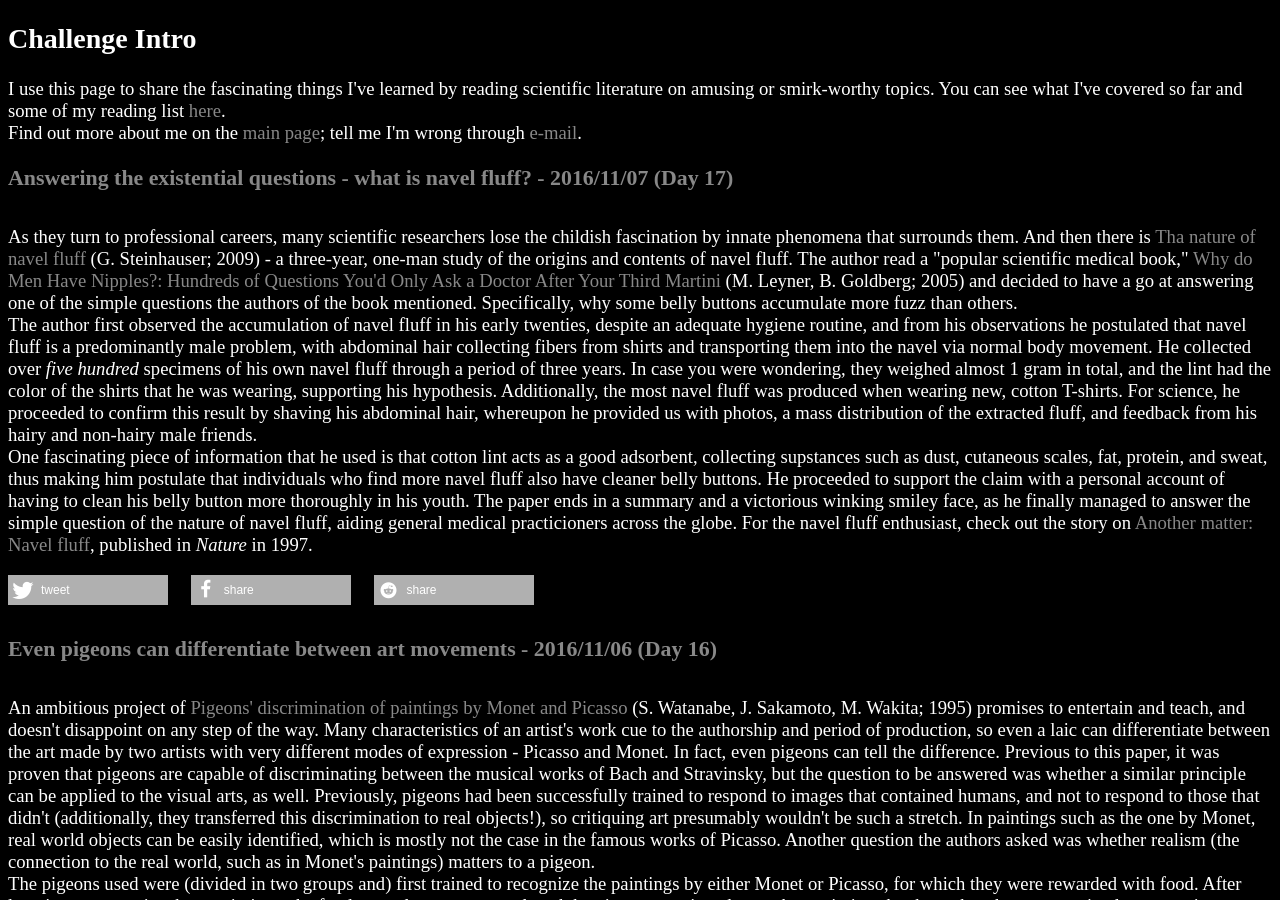
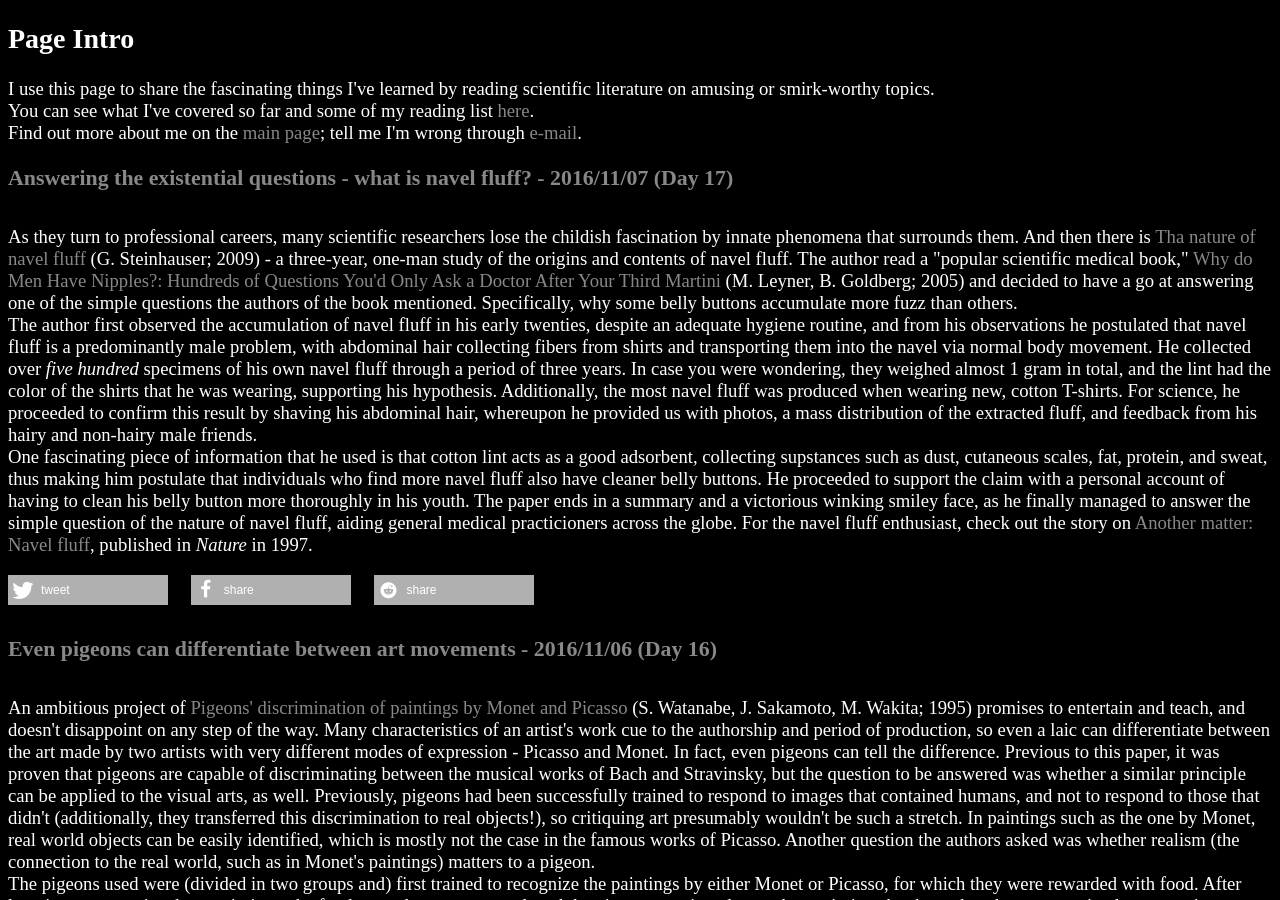
Before and after one commit to Shaidil/shaidil.github.io, a Jekyll site: the page built from post.html, in a window 1280 px wide and 900 px high. Built offline with Jekyll 4.4.1, drawn with Linux system fonts in a browser that asks for light colours; nearby versions of some CDN libraries; some web fonts are replaced.

Commit message:
Update post.html

```diff
--- a/post.html
+++ b/post.html
@@ -9,9 +9,10 @@
     <title>Shaidil does a Habitica challenge</title>
   </head>
   <body>
-    <h2 id="intro">Challenge Intro</h2>
+    <h2 id="intro">Page Intro</h2>
     <p>
-       I use this page to share the fascinating things I've learned by reading scientific literature on amusing or smirk-worthy topics. You can see what I've covered so far and some of my reading list
+       I use this page to share the fascinating things I've learned by reading scientific literature on amusing or smirk-worthy topics.<br>
+        You can see what I've covered so far and some of my reading list
       <a href="https://docs.google.com/spreadsheets/d/1G9PeKumI-zVTt8ot35_v9OTQ5PGnJmkKVxfyC-9YiHU/edit?usp=sharing">here</a>.<br>
       Find out more about me on the
       <a href="http://happyturtlethings.net">main page</a>;
```
